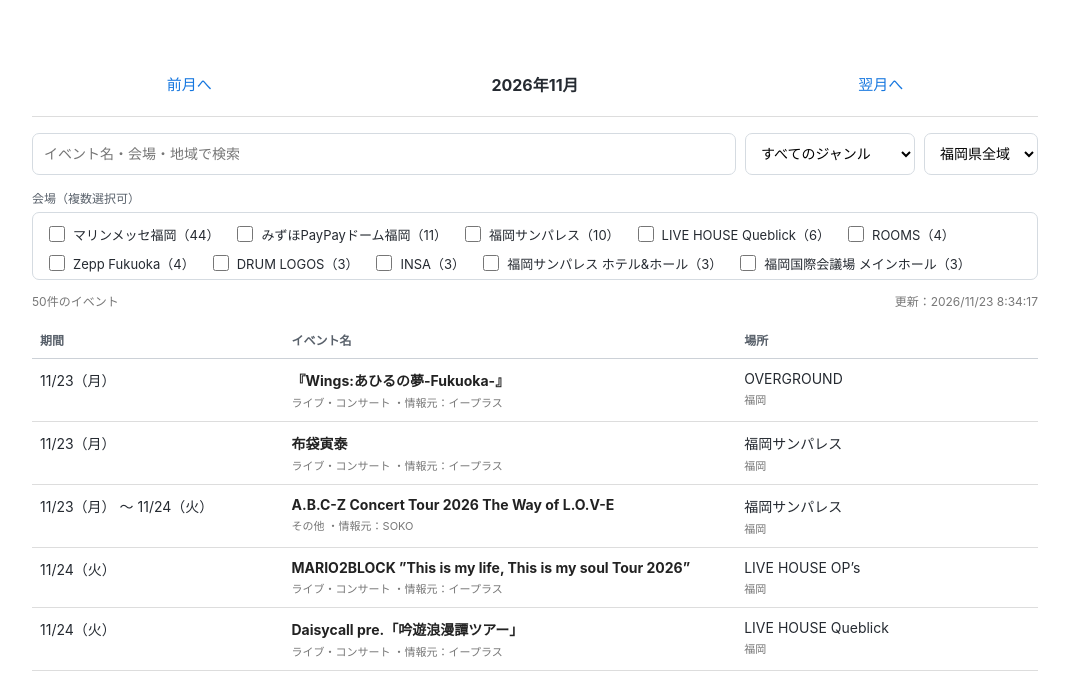
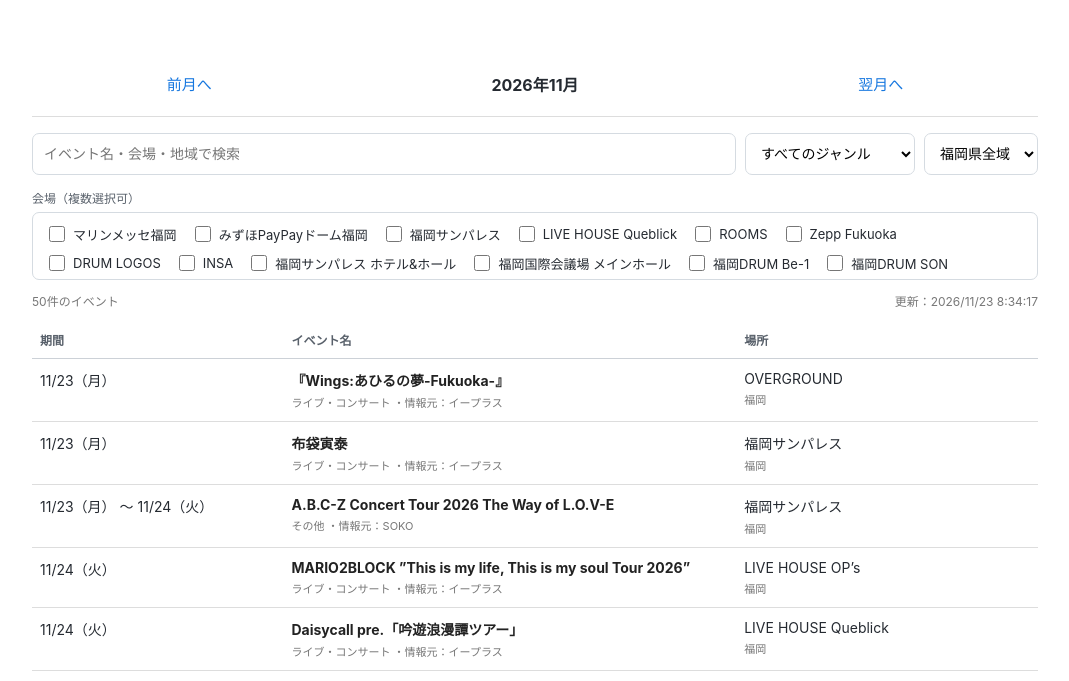
Before and after one commit to CHISHIN1220/Fukuoka-event-calendar, a plain HTML site: page public/index.html in a window 1280 px wide. Shown: the part 88-769 px from the top of the page, without its empty margins (105-1174 px from the left). Drawn offline with Linux system fonts and the light colour scheme.

Commit message:
Remove event counts next to venue names (order stays count-desc)

```diff
--- a/public/index.html
+++ b/public/index.html
@@ -15,6 +15,6 @@ function date(s){if(!s)return null;let d=new Date(s);return isNaN(d)?null:d}
 function esc(s){return String(s||"").replace(/[&<>"']/g,c=>({"&":"&amp;","<":"&lt;",">":"&gt;",'"':"&quot;","'":"&#39;"}[c]))}
 function label(e){let a=date(e.startDate),b=date(e.endDate||e.startDate);if(!a)return"日程確認中";let f=d=>`${d.getMonth()+1}/${d.getDate()}（${days[d.getDay()]}）`;return f(a)+(b&&a.toDateString()!=b.toDateString()?" ～ "+f(b):"")}
 function draw(){$("month").textContent=`${month.getFullYear()}年${month.getMonth()+1}月`;let q=$("q").value.toLowerCase().trim(),cat=$("cat").value,area=$("area").value,venue=new Set([...document.querySelectorAll("#venues input:checked")].map(x=>x.value)),a=new Date(month.getFullYear(),month.getMonth(),1),b=new Date(month.getFullYear(),month.getMonth()+1,0,23,59,59);let list=events.filter(e=>{let s=date(e.startDate),z=date(e.endDate||e.startDate);return s&&z&&s<=b&&z>=a&&(!cat||e.category===cat)&&(!area||(e.area||"").includes(area))&&(!venue.size||venue.has(e.venue))&&(!q||[e.name,e.venue,e.area].join(" ").toLowerCase().includes(q))}).sort((x,y)=>x.startDate.localeCompare(y.startDate));$("rows").innerHTML=list.map(e=>`<tr><td>${label(e)}</td><td><a href="${esc(e.url||"#")}" target="_blank" rel="noopener">${esc(e.name)}</a><span class="meta">${esc(e.category||"その他")}${e.source?" ・情報元："+esc(e.source):""}</span></td><td>${esc(e.venue||"会場確認中")}<span class="meta">${esc(e.area||"福岡県")}</span></td></tr>`).join("");$("count").textContent=`${list.length}件のイベント`;$("empty").hidden=list.length>0}
-async function load(){try{let r=await fetch("./data/events.json?"+Date.now());let j=await r.json();events=j.events||[];let cnt={};events.forEach(e=>{if(e.venue)cnt[e.venue]=(cnt[e.venue]||0)+1});let vs=Object.keys(cnt).sort((x,y)=>(cnt[y]-cnt[x])||x.localeCompare(y,"ja"));let cur=new Set([...document.querySelectorAll("#venues input:checked")].map(x=>x.value));$("venues").innerHTML=vs.map(v=>`<label><input type="checkbox" value="${esc(v)}"${cur.has(v)?" checked":""}>${esc(v)}（${cnt[v]}）</label>`).join("");$("updated").textContent=j.updatedAt?"更新："+new Date(j.updatedAt).toLocaleString("ja-JP"):"自動収集の初回実行待ち"}catch(e){$("updated").textContent="イベントデータを読み込めません"}draw()}
+async function load(){try{let r=await fetch("./data/events.json?"+Date.now());let j=await r.json();events=j.events||[];let cnt={};events.forEach(e=>{if(e.venue)cnt[e.venue]=(cnt[e.venue]||0)+1});let vs=Object.keys(cnt).sort((x,y)=>(cnt[y]-cnt[x])||x.localeCompare(y,"ja"));let cur=new Set([...document.querySelectorAll("#venues input:checked")].map(x=>x.value));$("venues").innerHTML=vs.map(v=>`<label><input type="checkbox" value="${esc(v)}"${cur.has(v)?" checked":""}>${esc(v)}</label>`).join("");$("updated").textContent=j.updatedAt?"更新："+new Date(j.updatedAt).toLocaleString("ja-JP"):"自動収集の初回実行待ち"}catch(e){$("updated").textContent="イベントデータを読み込めません"}draw()}
 $("prev").onclick=()=>{month.setMonth(month.getMonth()-1);draw()};$("next").onclick=()=>{month.setMonth(month.getMonth()+1);draw()};["q","cat","area"].forEach(x=>$(x).addEventListener(x==="q"?"input":"change",draw));$("venues").addEventListener("change",draw);load();
 </script></body></html>
```
